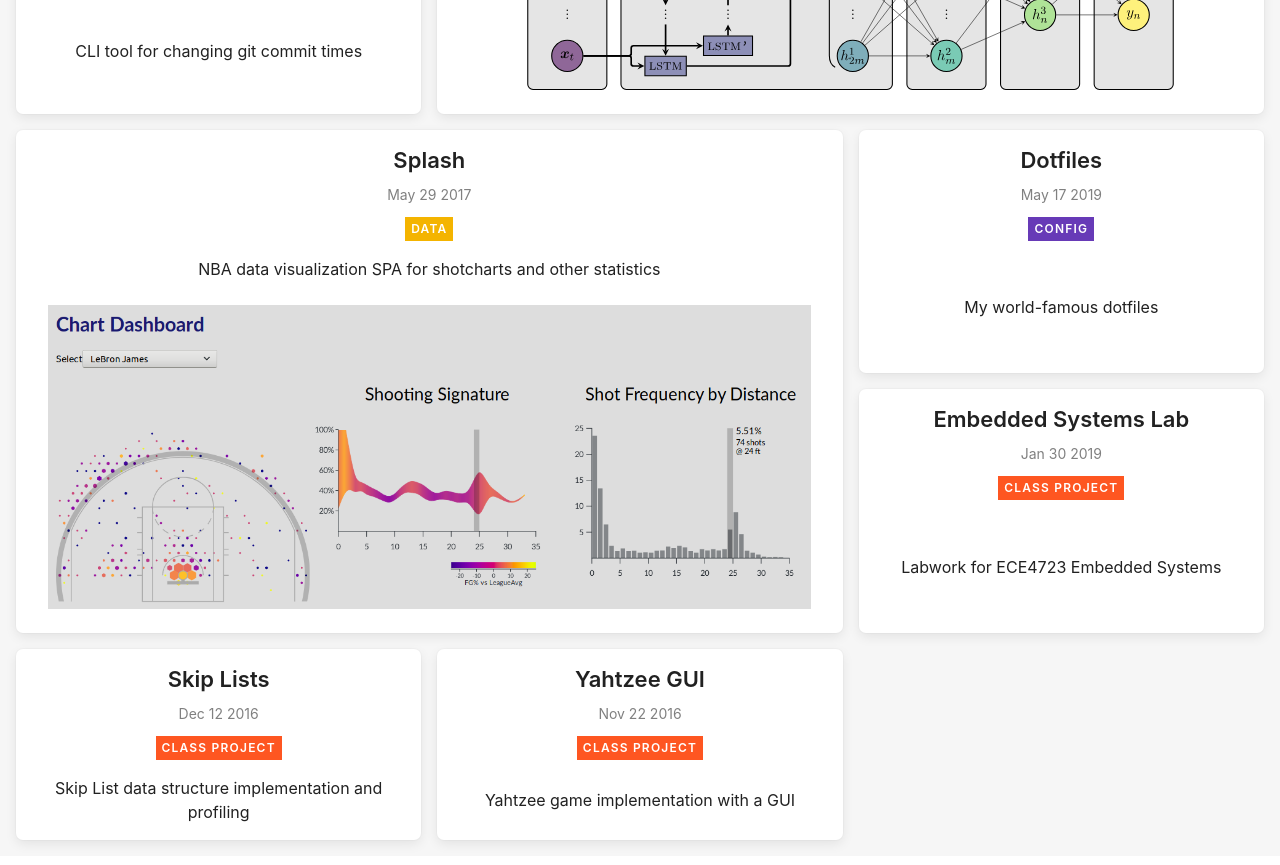
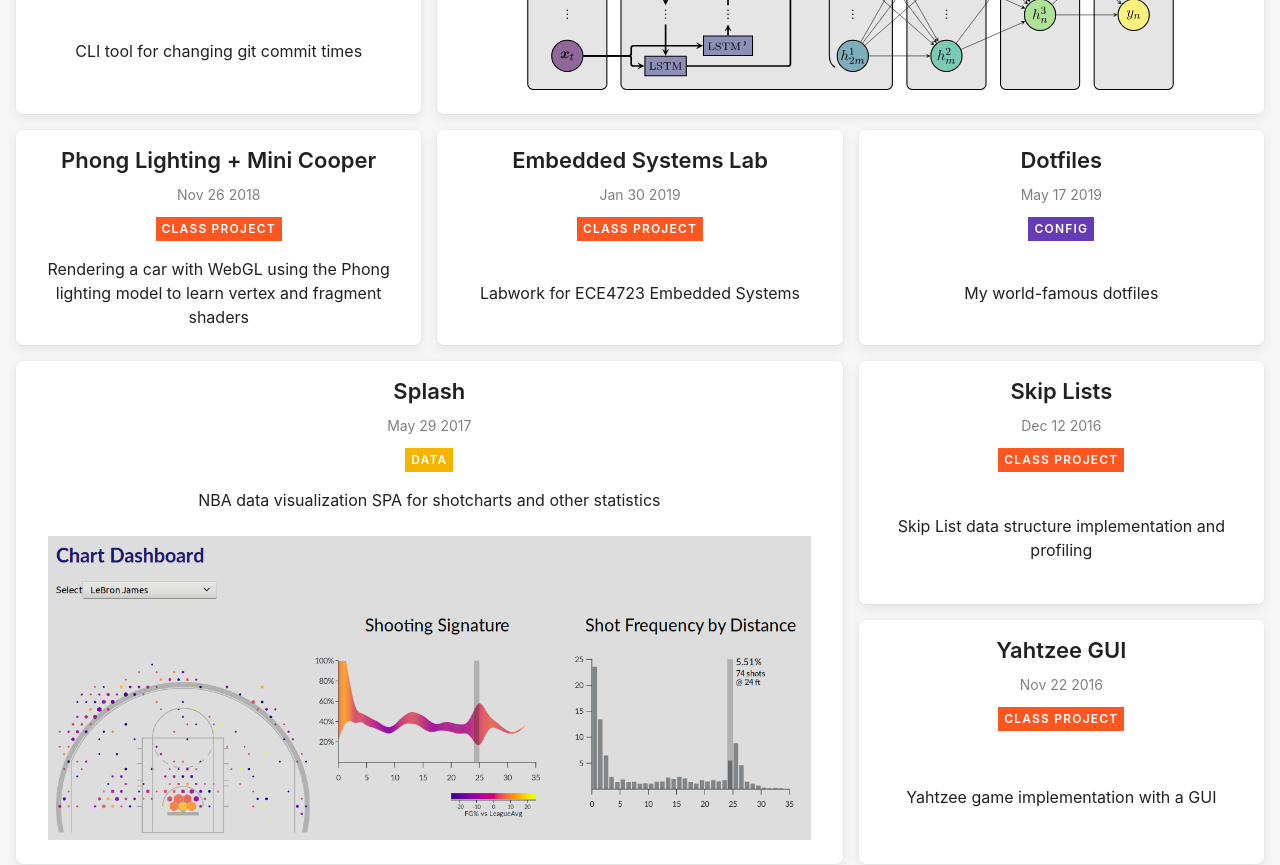
Before and after one commit to jackfletch/jackfletch.com-frontend, a Next.js app: page /projects in a window 1280 px wide. Shown: the part 720-1585 px from the top of the page. Built offline with nearby package versions, Linux system fonts and the light colour scheme; a web font is replaced by a local one.

Commit message:
Add CSE 4413 car rendering project

```diff
--- a/data/projects.js
+++ b/data/projects.js
@@ -41,6 +41,14 @@ const mapping = {
     excerpt: 'Labwork for ECE4723 Embedded Systems',
     date: new Date('2019-01-30T06:00:00.000Z'),
   },
+  carRender: {
+    title: 'Phong Lighting + Mini Cooper',
+    category: 'Class Project',
+    link: 'https://jackfletch.com/projects/cse4413-car-render/',
+    excerpt:
+      'Rendering a car with WebGL using the Phong lighting model to learn vertex and fragment shaders',
+    date: new Date('2018-11-26T06:00:00.000Z'),
+  },
   skipLists: {
     title: 'Skip Lists',
     category: 'Class Project',
```
